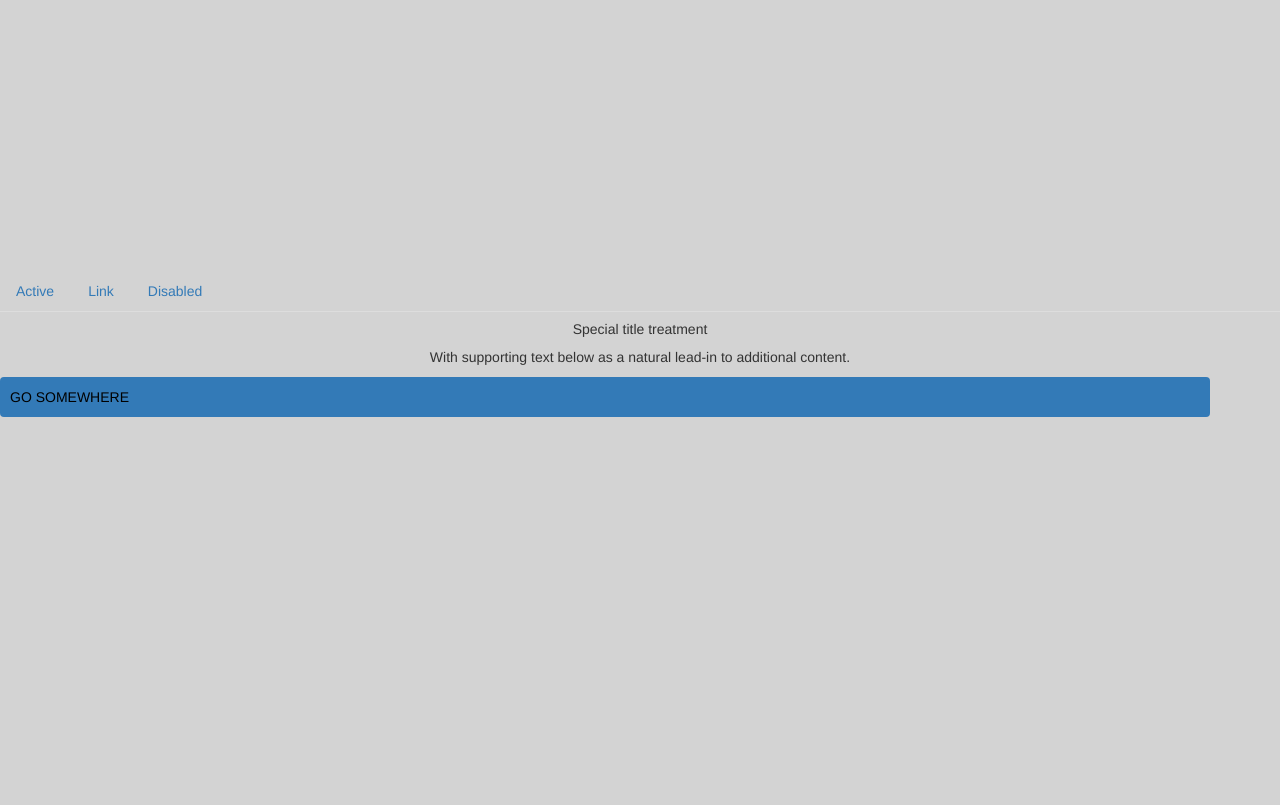
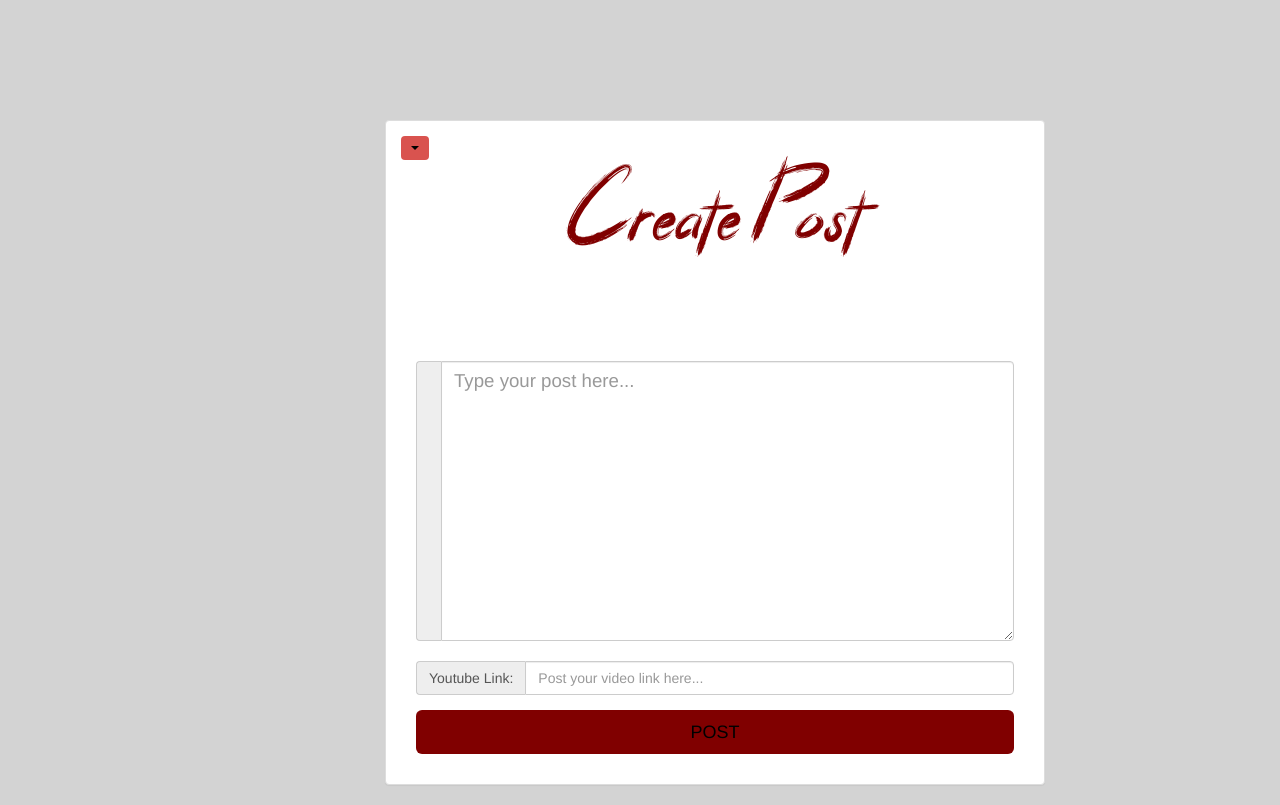
Before and after one commit to bbec0689/gym-rats, a web app: file createPost.html in a window 1280 px wide. Shown: the part 50-855 px from the top of the page. Before the commit the page ends 800 px from the top, so only its background shows below. Run offline with its HTML, style and script files only (its server is not run), Linux system fonts and the light colour scheme; style sheets or scripts are compiled from the project's sources; some libraries are stand-ins or nearby versions.

```diff
--- a/createPost.html
+++ b/createPost.html
@@ -4,16 +4,19 @@
     <meta charset="UTF-8">
     <meta http-equiv="X-UA-Compatible" content="IE=edge">
     <meta name="viewport" content="width=device-width, initial-scale=1.0">
-    <link href="//maxcdn.bootstrapcdn.com/bootstrap/3.3.0/css/bootstrap.min.css" rel="stylesheet" id="bootstrap-css">
-    <script src="//maxcdn.bootstrapcdn.com/bootstrap/3.3.0/js/bootstrap.min.js"></script>
-    <script src="//code.jquery.com/jquery-1.11.1.min.js"></script>
+    <link rel="stylesheet" href="https://maxcdn.bootstrapcdn.com/bootstrap/3.4.1/css/bootstrap.min.css">
+    <script src="https://ajax.googleapis.com/ajax/libs/jquery/3.5.1/jquery.min.js"></script>
+    <script src="https://maxcdn.bootstrapcdn.com/bootstrap/3.4.1/js/bootstrap.min.js"></script>
+    <script src="style.js" async></script>
+    <script src="https://ajax.googleapis.com/ajax/libs/jquery/3.5.1/jquery.min.js" async></script>
     <link rel="stylesheet" href="css/style.css">
     <link rel="stylesheet" href="css/css.css">
     <link rel="stylesheet/less" type="text/css" href="less/css.less" />
     <script src="less.js" type="text/javascript"></script>
 
 
-    <title>Document</title>
+
+    <link rel="stylesheet" href="https://maxcdn.bootstrapcdn.com/font-awesome/4.5.0/css/font-awesome.min.css">
 </head>
 
 <header>
@@ -24,24 +27,55 @@
 
 
 <body>
-    <div class="card text-center">
-        <div class="card-header">
-            <ul class="nav nav-tabs card-header-tabs">
-                <li class="nav-item">
-                <a class="nav-link active" href="#">Active</a>
-                </li>
-                <li class="nav-item">
-                <a class="nav-link" href="#">Link</a>
-                </li>
-                <li class="nav-item">
-                <a class="nav-link disabled" href="#">Disabled</a>
-                </li>
-            </ul>
-        </div>
-        <div class="card-body">
-            <h5 class="card-title">Special title treatment</h5>
-            <p class="card-text">With supporting text below as a natural lead-in to additional content.</p>
-            <a href="#" class="btn btn-primary">Go somewhere</a>
+
+    <div class="form-gap"></div>
+    <div class="container2 card cardPost h-100 row align-items-center">
+
+        <div class="row justify-content-center">
+            <div>
+                <div class="panel panel-default">
+                    <div class="panel-body">
+
+                        <div class="text-center">
+                            <div class="dropdown">
+                                <button type="button" class="btn btn-danger dropdown-toggle" data-toggle="dropdown" aria-haspopup="true" aria-expanded="false">
+
+                                <span class="caret"></span></button>
+                                <ul class="dropdown-menu">
+                                    <li><a href="#" class=" text-center">General</a></li>
+                                    <li><a href="#" class=" text-center">Cardio</a></li>
+                                    <li><a href="#"  class=" text-center">Weight Lifting</a></li>
+                                    <li><a href="#" class=" text-center">Calisthenics</a></li>
+                                </ul>
+                                </div>
+                            </div>
+                            <h1 class="text-center loginFont">Create Post</h1>
+
+                        <div class="panel-body">
+
+                        <form id="register-form" role="form" autocomplete="off" class="form" method="post">
+
+                            <div class="form-group">
+                                <div class="input-group">
+                                    <span class="input-group-addon"><i class="glyphicon"></i></span>
+                                    <textarea id="" class="postArea form-control" rows="10" name="email" placeholder="Type your post here..." class="form-control"  type="email"></textarea>
+                                </div></br>
+                                <div class="input-group">
+                                    <span class="input-group-addon"><i class="glyphicon"></i>Youtube Link:</span>
+                                    <input id="" name="youtubeLink" placeholder="Post your video link here..." class="form-control"  type="email">
+                                </div>
+                            </div>
+                            <div class="">
+                                <a href="#" name="submit" class="btn btn-lg btn-primary btn-block forgotPass" value="Post" type="submit">Post</a>
+                            </div>
+
+                            <input type="hidden" class="hide" name="token" id="token" value="">
+                        </form>
+
+                        </div>
+                    </div>
+                </div>
+            </div>
         </div>
     </div>
 </body>
--- a/css/css.css
+++ b/css/css.css
@@ -19,6 +19,9 @@ body {
   padding: 0;
   background-color: lightgray;
 }
+h1 {
+  font-size: 60px;
+}
 .btn {
   text-transform: uppercase;
   padding: 10px;
@@ -30,30 +33,41 @@ body {
   display: flex;
   justify-content: space-between;
 }
+.homeBtn {
+  margin-left: 40px;
+}
 .nav-bar {
   background-color: maroon;
   border-radius: 0;
 }
 .container {
-  margin: 150px 250px 45px 400px;
+  margin: 260px 250px 45px 400px;
   position: absolute;
 }
 .container p {
   text-align: center;
+}
+.container2 {
+  margin: 100px 250px 45px 400px;
+  position: absolute;
+}
+.container2 p {
+  text-align: center;
+}
+.logo {
+  margin-top: -95px;
+  margin-left: -25px;
 }
 .loginFont {
   font-family: Granite;
   margin-bottom: 100px;
   color: maroon;
 }
-.containerRight {
-  margin-top: 250px;
-}
 .containerRight h1 {
   text-align: center;
   font-size: 80px;
 }
-img {
+.loginImg {
   position: absolute;
   height: 100vh;
   width: 50%;
@@ -68,16 +82,11 @@ footer {
   margin-right: 120px;
 }
 .forgotBtn {
-  color: black;
-  justify-content: center;
-  margin-top: 315px;
-  margin-right: 90px;
+  margin-left: 45px;
 }
 .forgotPass {
   justify-content: center;
-}
-.signUpForm {
-  margin-top: 300px;
+  background-color: maroon;
 }
 .signup {
   color: white;
@@ -85,11 +94,9 @@ footer {
 .signup:hover {
   color: black;
 }
-.card {
-  margin-top: 270px;
-}
-.cardPost {
-  margin: 0 auto;
+.postArea {
+  font-size: 14pt;
+  width: 100%;
 }
 @media screen and (max-width: 769px) {
   .containerRight {
@@ -99,3 +106,12 @@ footer {
     visibility: hidden;
   }
 }
+.avatar {
+  vertical-align: middle;
+  width: 50px;
+  height: 50px;
+  border-radius: 50%;
+}
+.nav-item {
+  margin-bottom: 0px;
+}
--- a/less/css.less
+++ b/less/css.less
@@ -32,6 +32,10 @@ padding: 0;
 background-color: lightgray;
 }
 
+h1 {
+    font-size: 60px;
+}
+
 .btn {
 text-transform: uppercase;
 padding: 10px;
@@ -44,17 +48,28 @@ display: flex;
 justify-content: space-between;
 }
 
+.homeBtn {
+    margin-left: 40px;
+}
+
 
 
 .nav-bar {
     background-color: maroon;
     border-radius: 0;
-
     }
 
 
     .container {
-        margin: 150px 250px 45px 400px;
+        margin: 260px 250px 45px 400px;
+        position: absolute;
+        p {
+            text-align: center;
+        }
+    }
+
+    .container2 {
+        margin: 100px 250px 45px 400px;
         position: absolute;
         p {
             text-align: center;
@@ -65,6 +80,11 @@ justify-content: space-between;
 
 //Login and forgot password page start
 
+.logo {
+    margin-top: -95px;
+    margin-left: -25px;
+}
+
 .loginFont {
 font-family: Granite;
 margin-bottom: 100px;
@@ -72,14 +92,14 @@ color: @link-color;
 }
 
 .containerRight {
-margin-top: 250px;
+
     h1 {
     text-align: center;
     font-size: 80px;
     }
 }
 
-img {
+.loginImg {
 position: absolute;
 height: 100vh;
 width: 50%;
@@ -96,18 +116,13 @@ margin-right: 120px;
 }
 
 .forgotBtn {
-    color: black;
-    justify-content: center;
-    margin-top: 315px;
-    margin-right: 90px;
+    margin-left: 45px;
+
 }
 
 .forgotPass {
     justify-content: center;
-}
-
-.signUpForm {
-    margin-top: 300px;
+    background-color: @link-color;
 }
 
 // Sign up form start
@@ -117,19 +132,17 @@ margin-right: 120px;
     &:hover {
     color: black;
     }
-    }
+}
 
-.card {
-    margin-top: 270px;
-}
 
 // Sign up form end
 
 // Create Post Form start
 
-.cardPost {
-    margin: 0 auto;
+.postArea {
 
+    font-size:14pt;
+    width: 100%;
 }
 
 @media screen and (max-width: 769px) {
@@ -140,3 +153,17 @@ margin-right: 120px;
         visibility: hidden;
     }
 }
+
+// Post feed page
+
+.avatar {
+    vertical-align: middle;
+    width: 50px;
+    height: 50px;
+    border-radius: 50%;
+
+}
+
+.nav-item {
+    margin-bottom: 0px;
+}
--- a/style.js
+++ b/style.js
@@ -0,0 +1,3 @@
+// $(document).ready( function() {
+//     $('.dropdown-toggle').dropdown();
+//     });
```
Also changed, not shown: forgotPassword.html (+6 -4 lines), index.html (+20 -8 lines), postFeed.html (+34 -9 lines), signUpForm.html (+8 -5 lines), photos/gymrats.png (added), photos/img_avatar.png (added).
